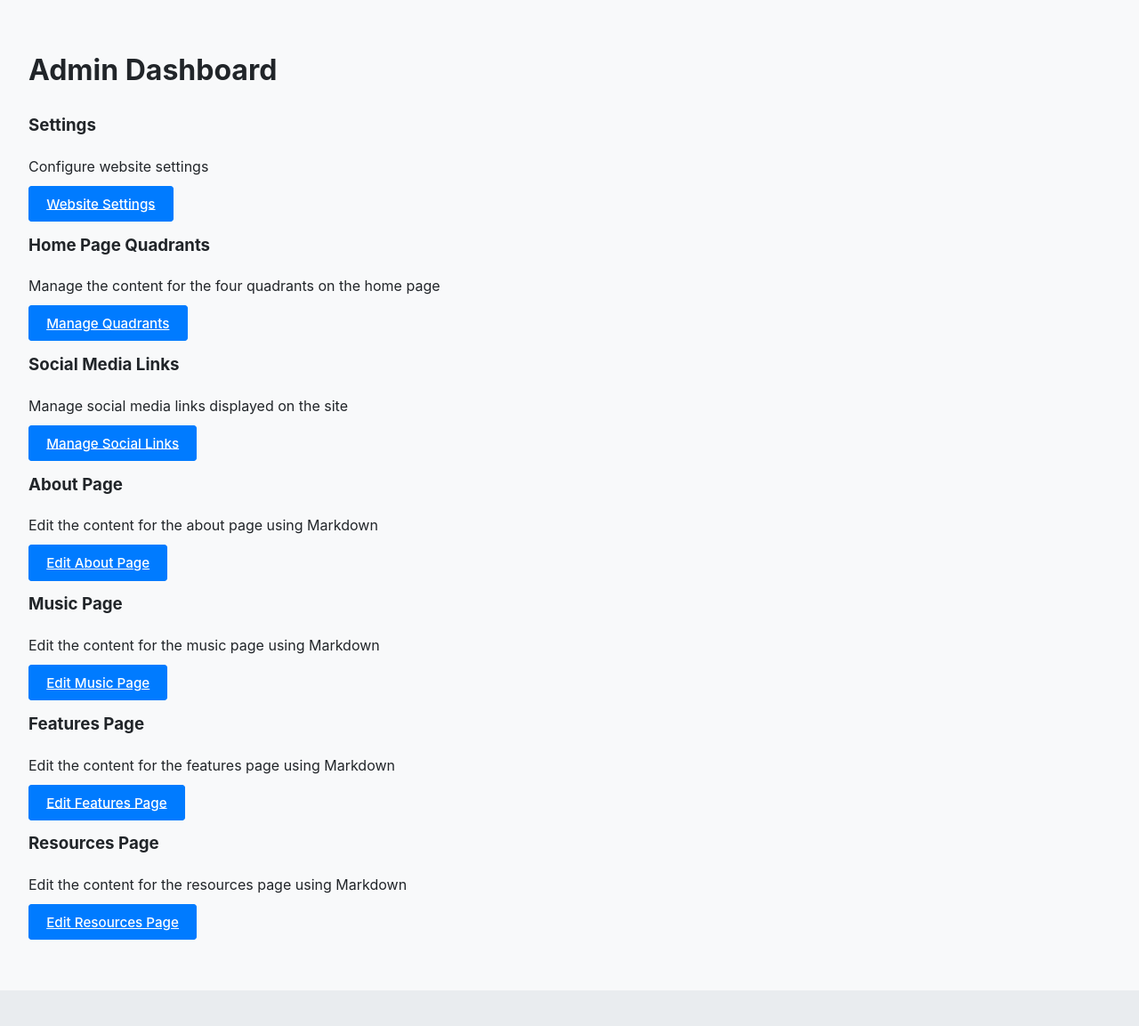
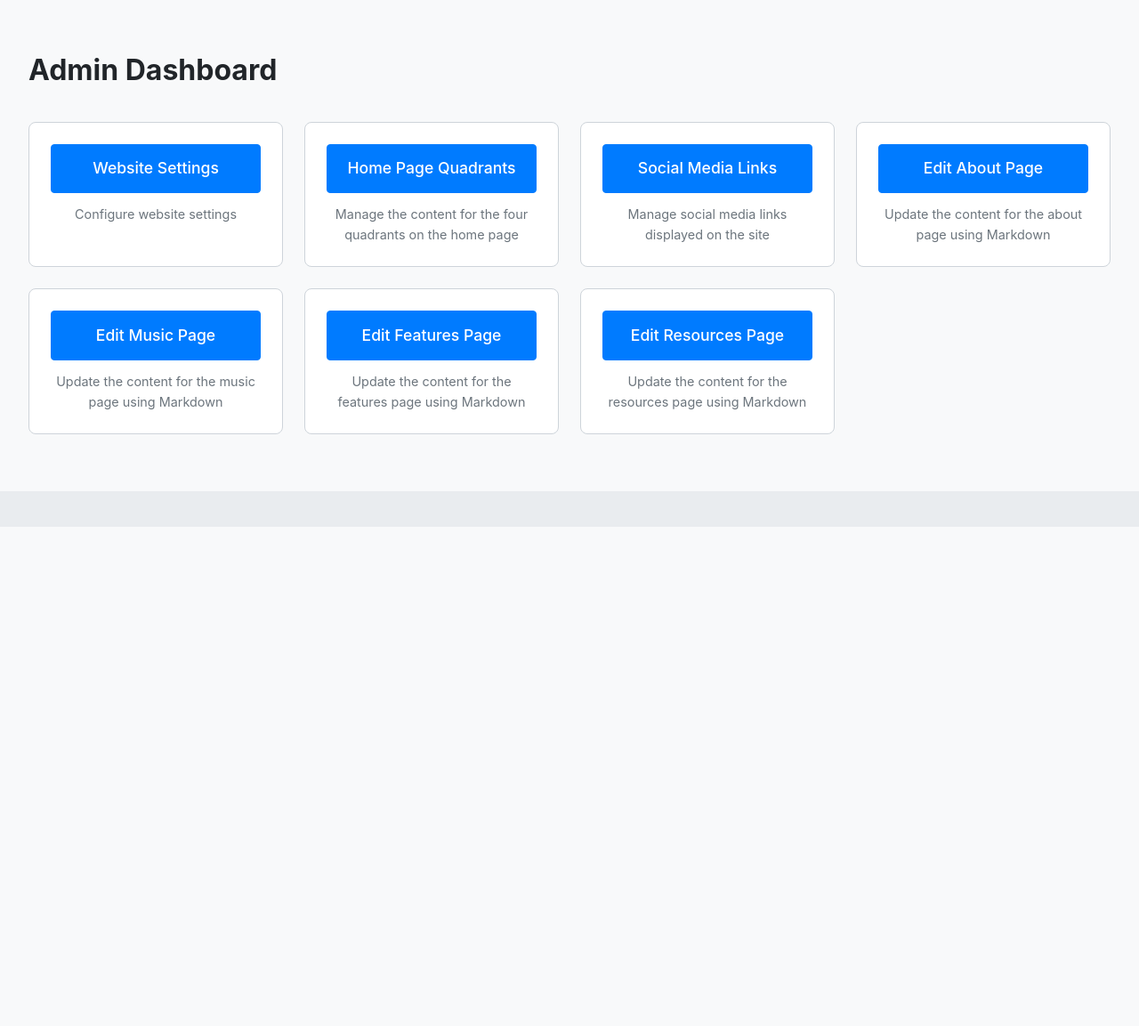
Before and after one commit to epiphenomena/arynmichelle.com, a PHP site: page /admin/ in a window 1280 px wide. Shown: the part 60-1213 px from the top of the page at 89% size. After the commit the page ends 652 px from the top, so only its background shows below. Run offline with PHP 8.4, Linux system fonts and the light colour scheme.

Commit message:
reformat admin dashboard into a card-based grid layout

```diff
--- a/public/admin/admin.css
+++ b/public/admin/admin.css
@@ -269,6 +269,46 @@ input[type="checkbox"], input[type="radio"] {
 }
 
 
+/* --- Admin Dashboard Grid --- */
+.admin-options {
+    display: grid;
+    grid-template-columns: repeat(auto-fill, minmax(280px, 1fr));
+    gap: 1.5rem;
+    margin-top: 2rem;
+}
+
+.admin-card {
+    background: #fff;
+    padding: 1.5rem;
+    border-radius: 8px;
+    border: 1px solid var(--border-color);
+    display: flex;
+    flex-direction: column;
+    align-items: stretch;
+    transition: transform 0.2s ease, box-shadow 0.2s ease;
+}
+
+.admin-card:hover {
+    transform: translateY(-2px);
+    box-shadow: 0 4px 12px rgba(0,0,0,0.05);
+}
+
+.admin-card .btn {
+    display: block;
+    text-align: center;
+    margin-bottom: 0.75rem;
+    font-size: 1.1rem;
+    padding: 0.8rem;
+    text-decoration: none;
+}
+
+.admin-card p {
+    margin: 0;
+    color: var(--secondary-color);
+    font-size: 0.9rem;
+    text-align: center;
+}
+
 /* --- Footer --- */
 footer {
     height: 40px;
--- a/public/admin/index.php
+++ b/public/admin/index.php
@@ -10,45 +10,38 @@ include 'header.php';
 
         <div class="admin-options">
             <div class="admin-card">
-                <h3>Settings</h3>
+                <a href="settings/" class="btn btn-primary">Website Settings</a>
                 <p>Configure website settings</p>
-                <a href="settings/" class="btn btn-primary">Website Settings</a>
             </div>
 
             <div class="admin-card">
-                <h3>Home Page Quadrants</h3>
+                <a href="home/" class="btn btn-primary">Home Page Quadrants</a>
                 <p>Manage the content for the four quadrants on the home page</p>
-                <a href="home/" class="btn btn-primary">Manage Quadrants</a>
             </div>
 
             <div class="admin-card">
-                <h3>Social Media Links</h3>
+                <a href="social/" class="btn btn-primary">Social Media Links</a>
                 <p>Manage social media links displayed on the site</p>
-                <a href="social/" class="btn btn-primary">Manage Social Links</a>
             </div>
 
             <div class="admin-card">
-                <h3>About Page</h3>
-                <p>Edit the content for the about page using Markdown</p>
                 <a href="about/" class="btn btn-primary">Edit About Page</a>
+                <p>Update the content for the about page using Markdown</p>
             </div>
 
             <div class="admin-card">
-                <h3>Music Page</h3>
-                <p>Edit the content for the music page using Markdown</p>
                 <a href="music/" class="btn btn-primary">Edit Music Page</a>
+                <p>Update the content for the music page using Markdown</p>
             </div>
 
             <div class="admin-card">
-                <h3>Features Page</h3>
-                <p>Edit the content for the features page using Markdown</p>
                 <a href="features/" class="btn btn-primary">Edit Features Page</a>
+                <p>Update the content for the features page using Markdown</p>
             </div>
 
             <div class="admin-card">
-                <h3>Resources Page</h3>
-                <p>Edit the content for the resources page using Markdown</p>
                 <a href="resources/" class="btn btn-primary">Edit Resources Page</a>
+                <p>Update the content for the resources page using Markdown</p>
             </div>
         </div>
     </div>
```
